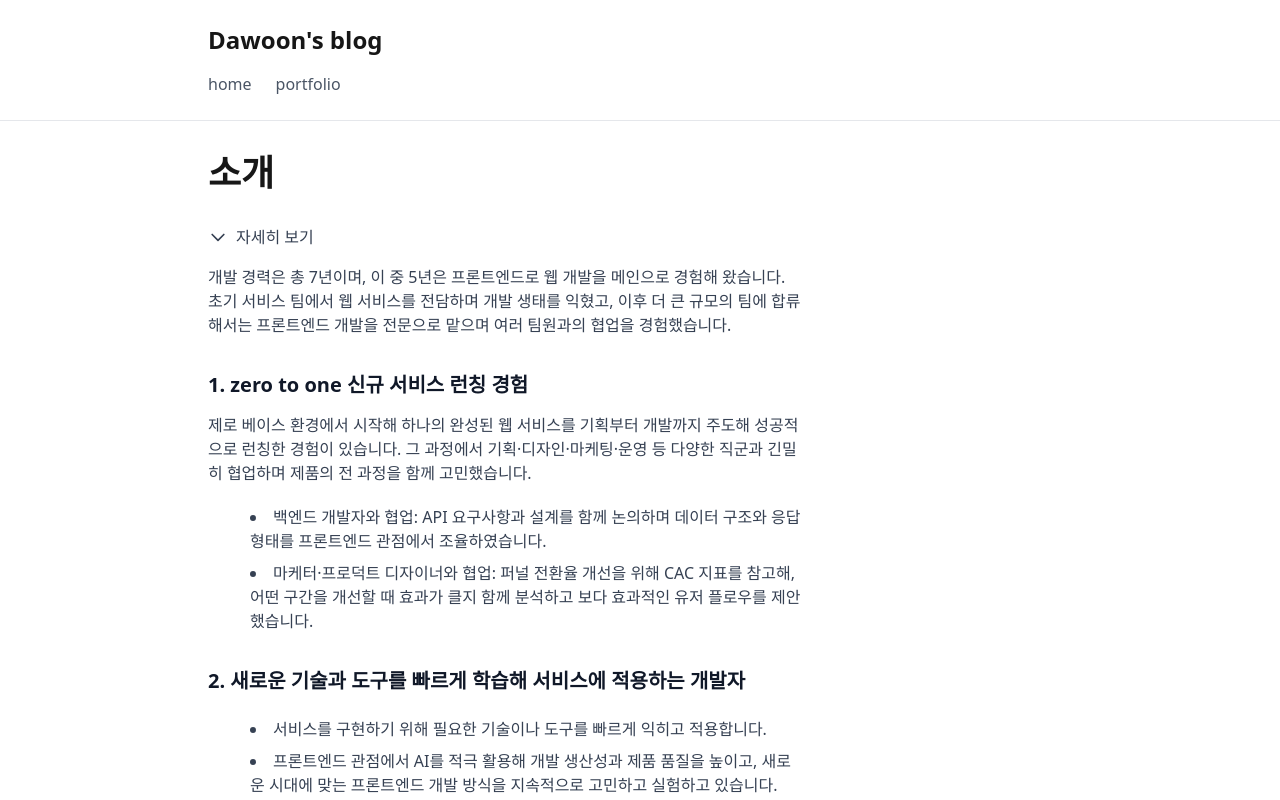
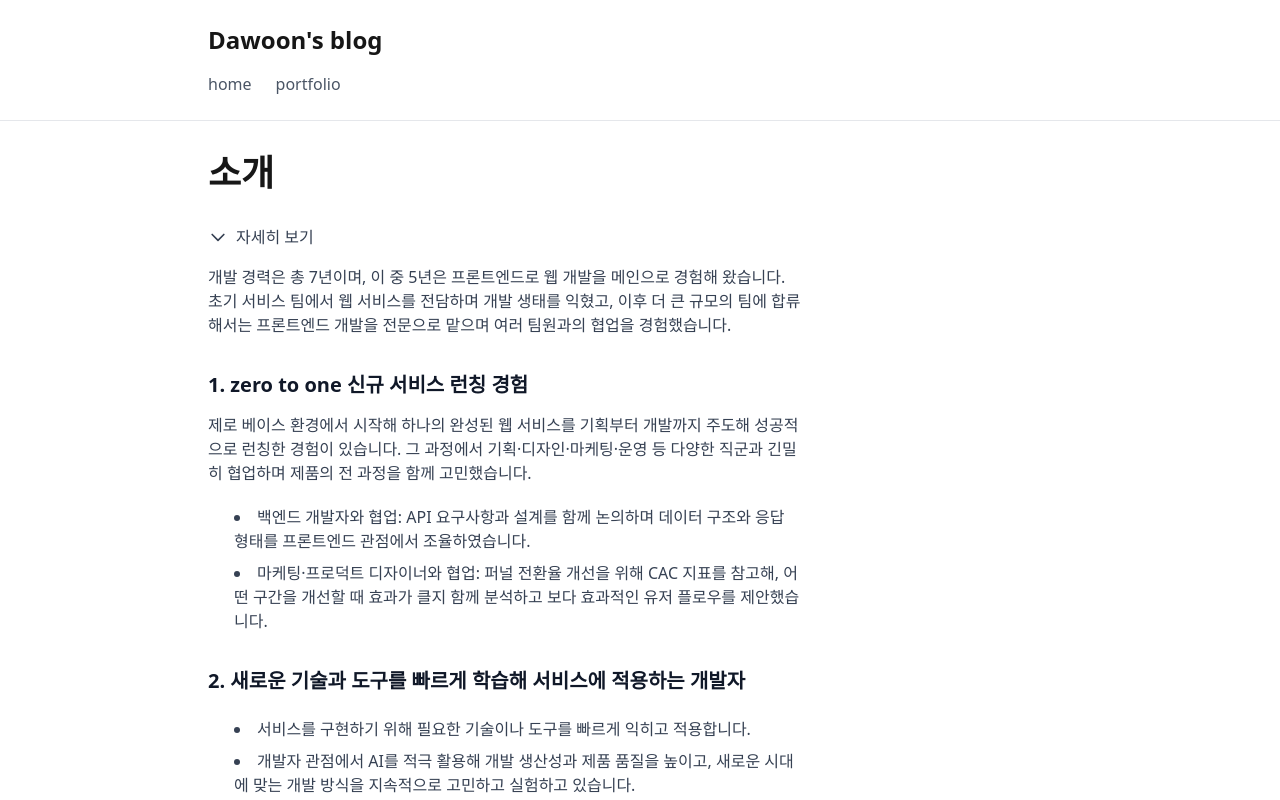
Before and after one commit to hec8897/blog, a Next.js app: page /blog/about in a window 1280 px wide. Both pictures are taken after a click on the button "자세히 보기". Shown: the top 800 px of the page. Built offline with nearby package versions, Linux system fonts and the light colour scheme.

Commit message:
refactor: enhance Introduction component with reusable ListWrap
- Introduced ListWrap component to streamline list rendering in the Introduction section.
- Updated headings to use a consistent title style.
- Refactored list items for better readability and maintainability.

```diff
--- a/components/about/Introduction.tsx
+++ b/components/about/Introduction.tsx
@@ -1,4 +1,18 @@
 import { useState } from "react";
+
+const titleStyle = "font-semibold text-gray-900 mb-2";
+
+const ListWrap = ({ list }: { list: string[] }) => {
+  return (
+    <>
+      <ul className="list-disc list-inside text-gray-700 space-y-1">
+        {list.map((item) => (
+          <li key={item}>{item}</li>
+        ))}
+      </ul>
+    </>
+  );
+};
 
 export default function Introduction() {
   const [isExpanded, setIsExpanded] = useState(false);
@@ -38,75 +52,57 @@ export default function Introduction() {
       {isExpanded && (
         <div className="space-y-5">
           <div>
-            <h3 className="font-semibold text-gray-900 mb-2">
-              1. zero to one 신규 서비스 런칭 경험
-            </h3>
+            <h3 className={titleStyle}>1. zero to one 신규 서비스 런칭 경험</h3>
             <p className="text-gray-700 mb-2">
               제로 베이스 환경에서 시작해 하나의 완성된 웹 서비스를 기획부터
               개발까지 주도해 성공적으로 런칭한 경험이 있습니다. 그 과정에서
               기획·디자인·마케팅·운영 등 다양한 직군과 긴밀히 협업하며 제품의 전
               과정을 함께 고민했습니다.
             </p>
-            <ul className="list-disc list-inside text-gray-700 space-y-1 ml-4">
-              <li>
-                백엔드 개발자와 협업: API 요구사항과 설계를 함께 논의하며 데이터
-                구조와 응답 형태를 프론트엔드 관점에서 조율하였습니다.
-              </li>
-              <li>
-                마케터·프로덕트 디자이너와 협업: 퍼널 전환율 개선을 위해 CAC
-                지표를 참고해, 어떤 구간을 개선할 때 효과가 클지 함께 분석하고
-                보다 효과적인 유저 플로우를 제안했습니다.
-              </li>
-            </ul>
+            <ListWrap
+              list={[
+                "백엔드 개발자와 협업: API 요구사항과 설계를 함께 논의하며 데이터 구조와 응답 형태를 프론트엔드 관점에서 조율하였습니다.",
+                "마케팅·프로덕트 디자이너와 협업: 퍼널 전환율 개선을 위해 CAC 지표를 참고해, 어떤 구간을 개선할 때 효과가 클지 함께 분석하고 보다 효과적인 유저 플로우를 제안했습니다.",
+              ]}
+            />
           </div>
 
           <div>
-            <h3 className="font-semibold text-gray-900 mb-2">
+            <h3 className={titleStyle}>
               2. 새로운 기술과 도구를 빠르게 학습해 서비스에 적용하는 개발자
             </h3>
-            <ul className="list-disc list-inside text-gray-700 space-y-1 ml-4">
-              <li>
-                서비스를 구현하기 위해 필요한 기술이나 도구를 빠르게 익히고
-                적용합니다.
-              </li>
-              <li>
-                프론트엔드 관점에서 AI를 적극 활용해 개발 생산성과 제품 품질을
-                높이고, 새로운 시대에 맞는 프론트엔드 개발 방식을 지속적으로
-                고민하고 실험하고 있습니다.
-              </li>
-            </ul>
+
+            <ListWrap
+              list={[
+                "서비스를 구현하기 위해 필요한 기술이나 도구를 빠르게 익히고 적용합니다.",
+                "개발자 관점에서 AI를 적극 활용해 개발 생산성과 제품 품질을 높이고, 새로운 시대에 맞는 개발 방식을 지속적으로 고민하고 실험하고 있습니다.",
+              ]}
+            />
           </div>
 
           <div>
-            <h3 className="font-semibold text-gray-900 mb-2">
+            <h3 className={titleStyle}>
               3. 핵심지표 기준으로 유저 친화적인 서비스를 만들 수 있는 개발자
             </h3>
-            <ul className="list-disc list-inside text-gray-700 space-y-1 ml-4">
-              <li>
-                조직의 핵심 지표를 기준으로 사용자 친화적인 화면을 설계하고,
-                전환율과 이탈률을 개선하는 UI/UX에 관심이 많습니다.
-              </li>
-              <li>
-                사용자들이 작은 편의부터 눈에 띄는 변화까지 변화와 혁신을 명확히
-                체감할 수 있는 제품을 지향합니다.
-              </li>
-            </ul>
+            <ListWrap
+              list={[
+                "조직의 핵심 지표를 기준으로 사용자 친화적인 화면을 설계하고, 전환율과 이탈률을 개선하는 UI/UX에 관심이 많습니다.",
+                "사용자들이 작은 편의부터 눈에 띄는 변화까지 변화와 혁신을 명확히 체감할 수 있는 제품을 지향합니다.",
+              ]}
+            />
           </div>
 
           <div>
-            <h3 className="font-semibold text-gray-900 mb-2">
+            <h3 className={titleStyle}>
               4. 팀에 실질적 기여를 중시하는 개발자
             </h3>
-            <ul className="list-disc list-inside text-gray-700 space-y-1 ml-4">
-              <li>
-                팀이 나아가고자 하는 목표 달성을 우선에 두고, 무엇이 실질적인
-                도움이 되는 개발인지 먼저 고민합니다.
-              </li>
-              <li>
-                개인의 기술 성장보다 팀의 성공이 오히려 더 큰 개인의 성장을
-                이끈다고 믿습니다.
-              </li>
-            </ul>
+            <ListWrap
+              list={[
+                "팀이 나아가고자 하는 목표 달성을 우선에 두고, 무엇이 실질적인 도움이 되는 개발인지 먼저 고민합니다.",
+                "문제를 정의하고 해결 과정을 논리적으로 공유하는 문제 해결형 프론트엔드 개발자입니다.",
+                "개인의 기술 성장보다 팀의 성공이 오히려 더 큰 개인의 성장을 이끌고 있다고 믿습니다.",
+              ]}
+            />
           </div>
         </div>
       )}
```
